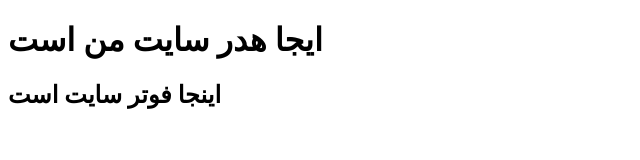
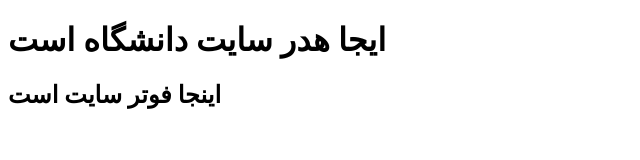
Before and after one commit to siadatmahsa/mahsa-shop, a plain HTML site: page index.html in a window 1280 px wide. Shown: the whole page, without its empty margins (0-640 px from the left). Drawn offline with Linux system fonts and the light colour scheme.

Commit message:
add site title

```diff
--- a/index.html
+++ b/index.html
@@ -9,7 +9,7 @@
 <body>
 
     <header>
-        <h1>ایجا هدر سایت من است</h1>
+        <h1>ایجا هدر سایت دانشگاه است</h1>
         </h1>
     </header>
     <footer>
```
